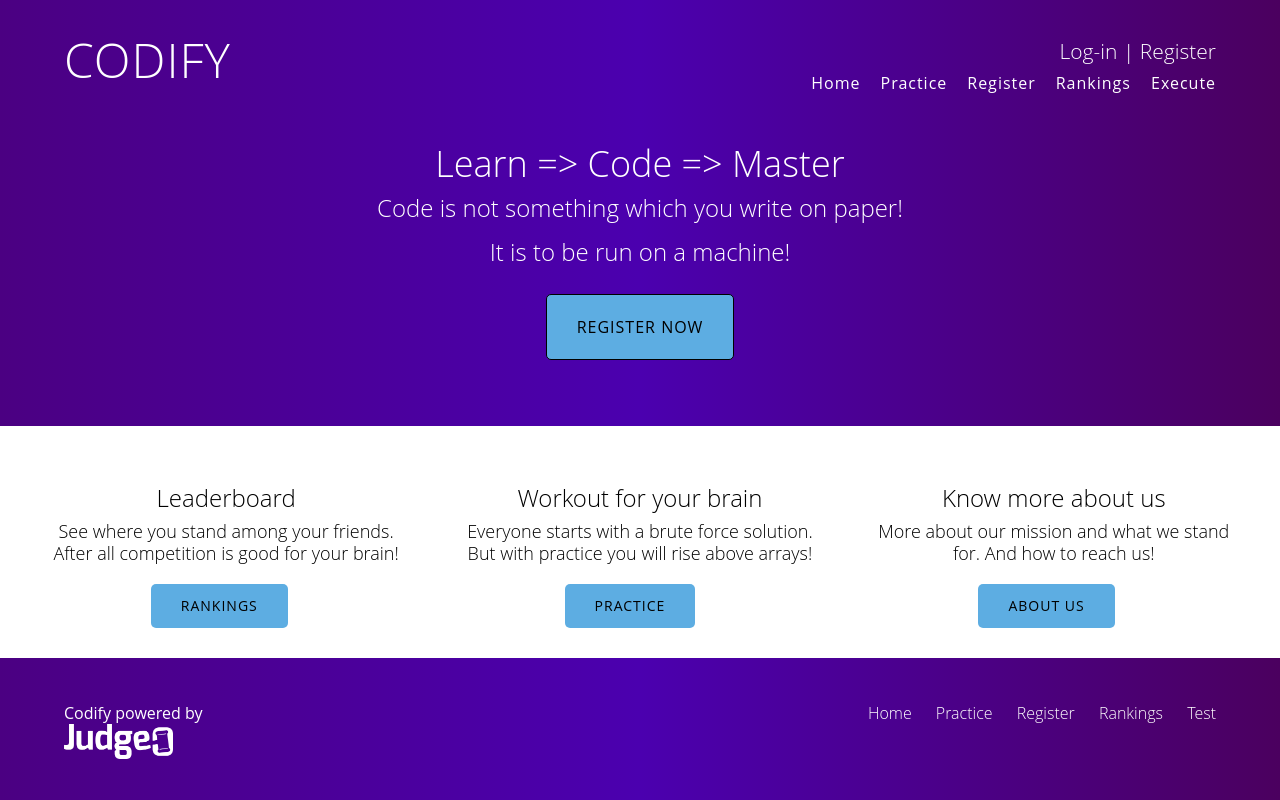
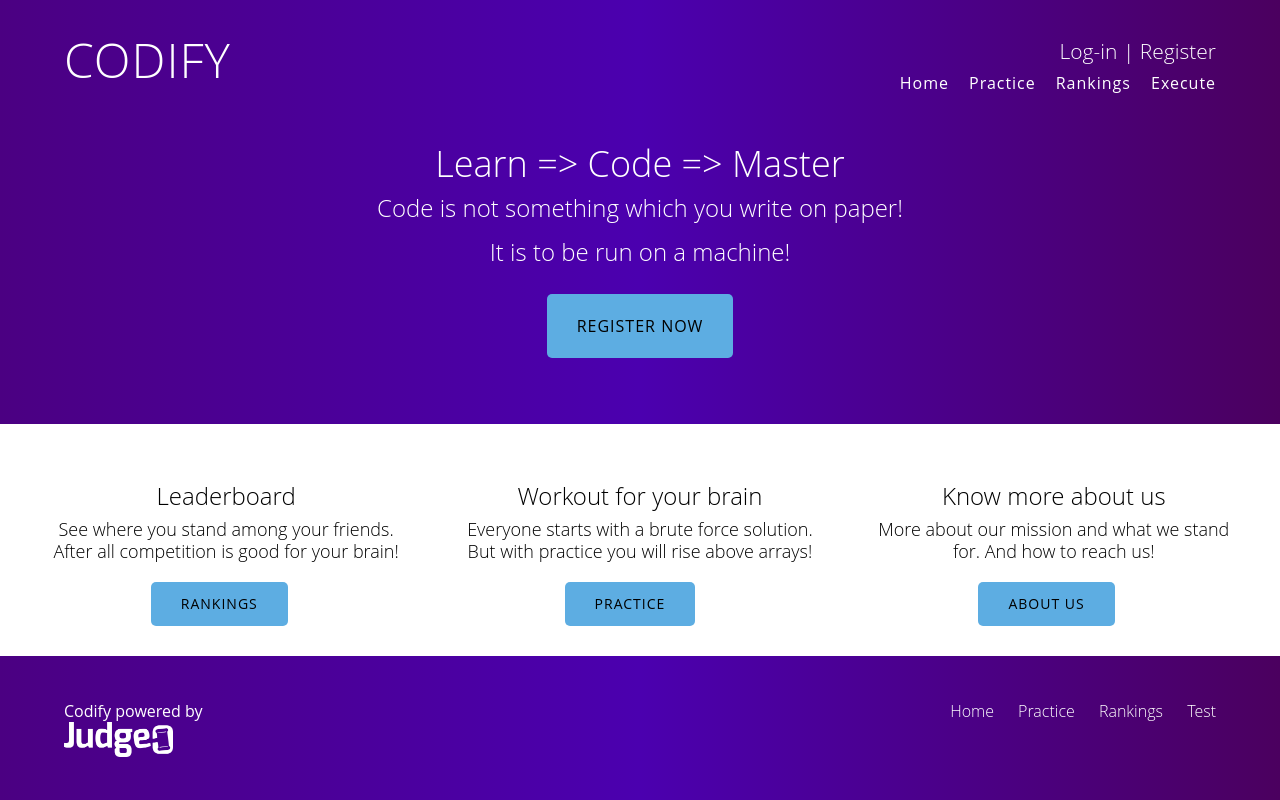
Before and after one commit to pmj642/Codify, a PHP site: page / in a window 1280 px wide. Run offline with PHP 8.4, Linux system fonts and the light colour scheme.

Commit message:
removed register option from header & footer and removed boundary from register button in hero

```diff
--- a/assets/stylesheets/main.css
+++ b/assets/stylesheets/main.css
@@ -310,7 +310,7 @@ p a {
 }
 
 .btn-alt {
-  border: 1px solid #000;
+  /* border: 1px solid #000; */
   padding: 10px 30px;
   background: #5DADE2;
 }
--- a/footer.php
+++ b/footer.php
@@ -4,9 +4,8 @@
 
     <nav class="nav">
         <ul>
-            <li>    <a href="index.html">Home</a>          </li>
+            <li>    <a href="index.php">Home</a>          </li>
             <li>    <a href="question.php">Practice</a>   </li>
-            <li>    <a href="register_form.php">Register</a>   </li>
             <li>    <a href="rankings.html">Rankings</a>   </li>
             <li>    <a href="submit_test.html">Test</a>   </li>
         </ul>
--- a/header.php
+++ b/header.php
@@ -35,7 +35,6 @@
         <ul>
             <li>    <a href="index.php">Home</a>   </li><!--
             --><li>    <a href="question.php">Practice</a>   </li><!--
-            --><li>    <a href="register_form.php">Register</a>   </li><!--
             --><li>    <a href="rankings.html">Rankings</a>   </li><!--
             --><li>    <a href="execute.html">Execute</a>   </li>
         </ul>
```
